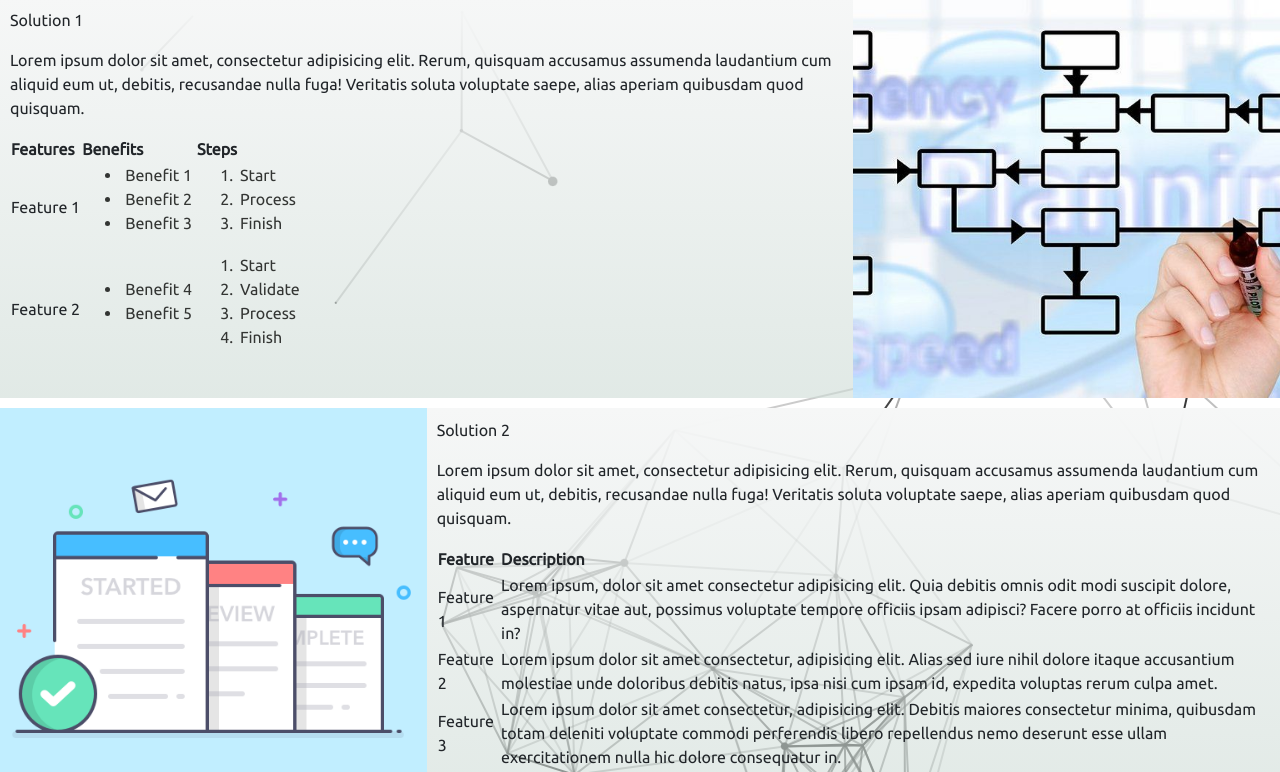
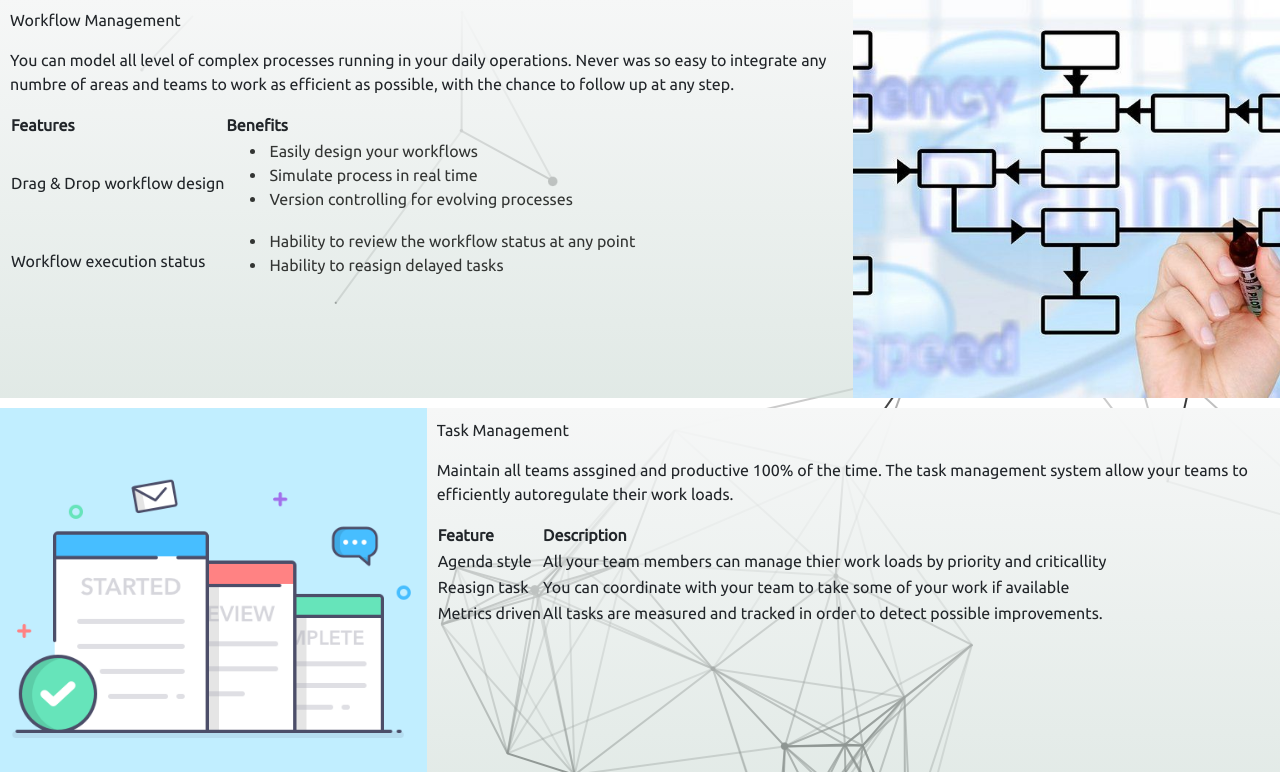
Before and after one commit to vascordoba/flowork-web, a website: page pages/solutions.html in a window 1280 px wide. Shown: the part 184-956 px from the top of the page. Drawn offline with Linux system fonts and the light colour scheme.

Commit message:
VASS: final changes in the pages

```diff
--- a/pages/solutions.html
+++ b/pages/solutions.html
@@ -42,54 +42,37 @@
 
   <main>
     <section class="container-fluid">
-      <h2 id="solution1">Solutions</h2>
+      <h2 id="solution1">Workflow Management</h2>
       <article class="row">
         <div class="col-lg-8 col-xs-12 solution__section solution__section--desc">
-          <p>Solution 1</p>
+          <p>Workflow Management</p>
           <p>
-            Lorem ipsum dolor sit amet, consectetur adipisicing elit. Rerum,
-            quisquam accusamus assumenda laudantium cum aliquid eum ut,
-            debitis, recusandae nulla fuga! Veritatis soluta voluptate saepe,
-            alias aperiam quibusdam quod quisquam.
+            You can model all level of complex processes running in your daily operations. Never was so easy to
+            integrate any numbre of areas and teams to work as efficient as possible, with the chance to follow up at
+            any step.
           </p>
           <table>
             <tr>
               <th>Features</th>
               <th>Benefits</th>
-              <th>Steps</th>
             </tr>
             <tr>
-              <td>Feature 1</td>
+              <td>Drag & Drop workflow design</td>
               <td>
                 <ul>
-                  <li>Benefit 1</li>
-                  <li>Benefit 2</li>
-                  <li>Benefit 3</li>
+                  <li>Easily design your workflows</li>
+                  <li>Simulate process in real time</li>
+                  <li>Version controlling for evolving processes</li>
                 </ul>
-              </td>
-              <td>
-                <ol>
-                  <li>Start</li>
-                  <li>Process</li>
-                  <li>Finish</li>
-                </ol>
               </td>
             </tr>
             <tr>
-              <td>Feature 2</td>
+              <td>Workflow execution status</td>
               <td>
                 <ul>
-                  <li>Benefit 4</li>
-                  <li>Benefit 5</li>
+                  <li>Hability to review the workflow status at any point</li>
+                  <li>Hability to reasign delayed tasks </li>
                 </ul>
-              </td>
-              <td>
-                <ol>
-                  <li>Start</li>
-                  <li>Validate</li>
-                  <li>Process</li>
-                  <li>Finish</li>
-                </ol>
               </td>
             </tr>
           </table>
@@ -101,12 +84,10 @@
 
         <div class="col-lg-4 col-xs-0 solution__section solution__section--pic pic-2">&nbsp;</div>
         <div class="col-lg-8 col-xs-12 solution__section solution__section--desc">
-          <p>Solution 2</p>
+          <p>Task Management</p>
           <p>
-            Lorem ipsum dolor sit amet, consectetur adipisicing elit. Rerum,
-            quisquam accusamus assumenda laudantium cum aliquid eum ut,
-            debitis, recusandae nulla fuga! Veritatis soluta voluptate saepe,
-            alias aperiam quibusdam quod quisquam.
+            Maintain all teams assgined and productive 100% of the time. The task management system allow your teams to
+            efficiently autoregulate their work loads.
           </p>
           <table aria-describedby="Features table">
             <tr>
@@ -114,30 +95,21 @@
               <th>Description</th>
             </tr>
             <tr>
-              <td>Feature 1</td>
+              <td>Agenda style</td>
               <td>
-                Lorem ipsum, dolor sit amet consectetur adipisicing elit. Quia
-                debitis omnis odit modi suscipit dolore, aspernatur vitae aut,
-                possimus voluptate tempore officiis ipsam adipisci? Facere
-                porro at officiis incidunt in?
+                All your team members can manage thier work loads by priority and criticallity
               </td>
             </tr>
             <tr>
-              <td>Feature 2</td>
+              <td>Reasign task</td>
               <td>
-                Lorem ipsum dolor sit amet consectetur, adipisicing elit.
-                Alias sed iure nihil dolore itaque accusantium molestiae unde
-                doloribus debitis natus, ipsa nisi cum ipsam id, expedita
-                voluptas rerum culpa amet.
+                You can coordinate with your team to take some of your work if available
               </td>
             </tr>
             <tr>
-              <td>Feature 3</td>
+              <td>Metrics driven</td>
               <td>
-                Lorem ipsum dolor sit amet consectetur, adipisicing elit.
-                Debitis maiores consectetur minima, quibusdam totam deleniti
-                voluptate commodi perferendis libero repellendus nemo deserunt
-                esse ullam exercitationem nulla hic dolore consequatur in.
+                All tasks are measured and tracked in order to detect possible improvements.
               </td>
             </tr>
           </table>
```
Also changed, not shown: pages/company.html (+23 -22 lines), pages/industries.html (+14 -20 lines).
